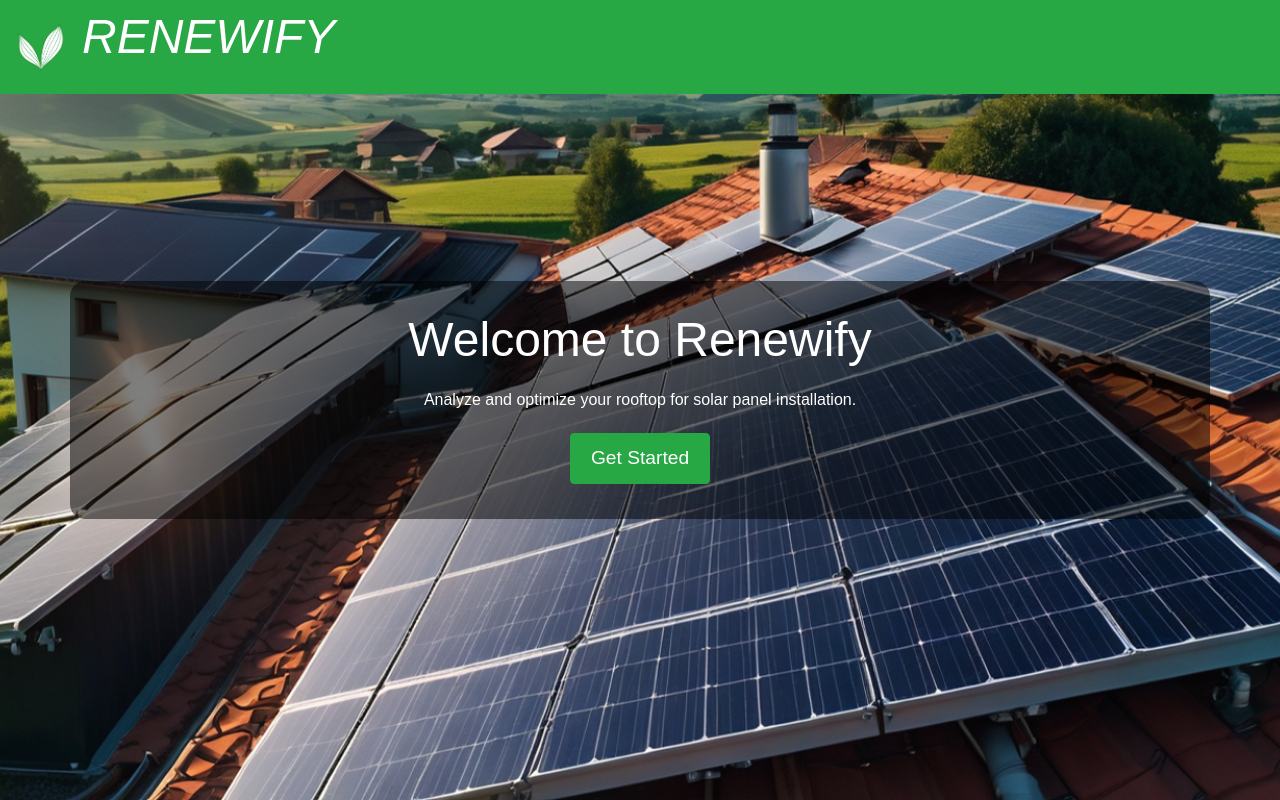
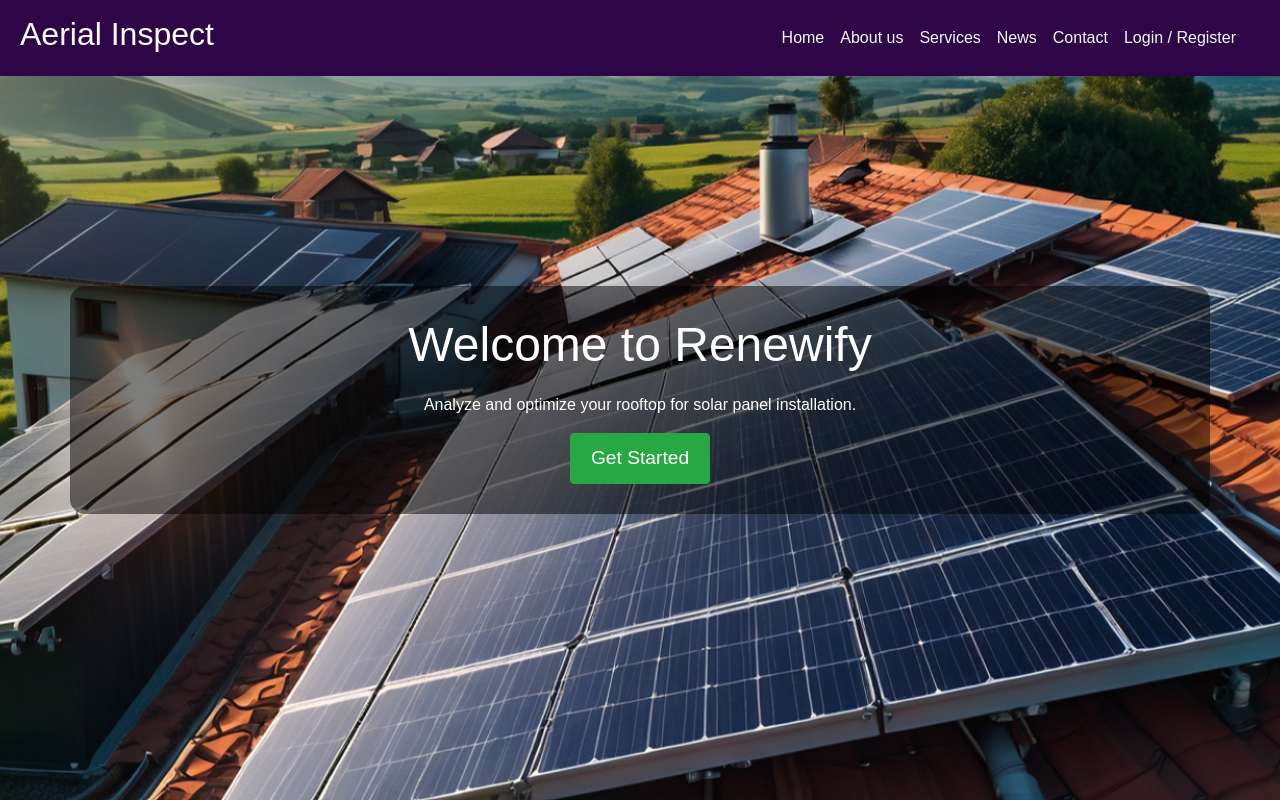
Before and after one commit to Kiruthhik/renewify_rooftop_analysis, a Flask app: page / in a window 1280 px wide. Run offline with Flask 3, Linux system fonts and the light colour scheme; some libraries are stand-ins or nearby versions.

Commit message:
aerial Inspect

```diff
--- a/templates/layout.html
+++ b/templates/layout.html
@@ -1,28 +1,94 @@
 <!DOCTYPE html>
 <html lang="en">
 <head>
-  <meta charset="UTF-8">
-  <meta name="viewport" content="width=device-width, initial-scale=1.0">
-  <title>Rooftop Analysis</title>
-  <link rel="stylesheet" href="https://maxcdn.bootstrapcdn.com/bootstrap/4.5.2/css/bootstrap.min.css">
-  <link href="static\renewify logo2.png" rel="icon">
-  <link rel="stylesheet" href="{{ url_for('static', filename='css/style.css') }}">
+    <meta charset="UTF-8">
+    <meta name="viewport" content="width=device-width, initial-scale=1.0">
+    <title>rooftop analysis</title>
+    <link href="https://cdnjs.cloudflare.com/ajax/libs/font-awesome/5.15.3/css/all.min.css" rel="stylesheet">
+    <link href="https://stackpath.bootstrapcdn.com/bootstrap/4.3.1/css/bootstrap.min.css" rel="stylesheet">
+    <style>
+        body, html {
+            height: 100%;
+            margin: 0;
+            display: flex;
+            flex-direction: column;
+        }
+
+        .header {
+            background-color: #2e0546;
+            color: white;
+            padding: 10px 20px;
+            display: flex;
+            align-items: center;
+            justify-content: space-between;
+            position: fixed;
+            width: 100%;
+            top: 0;
+            z-index: 100;
+        }
+
+        .header .navbar-nav {
+            margin-left: auto;
+        }
+
+        .content {
+            display: flex;
+            flex: 1;
+            margin-top: 60px; /* Add some top margin to avoid overlap with header */
+            overflow-y: scroll;
+        }
+
+        .left-half {
+      width: 50%;
+      background-color: #f0f0f0;
+      display: flex;
+      justify-content: center;
+      align-items: center;
+    }
+    /* Right half with 3D model */
+    .right-half {
+      width: 50%;
+      background-color: #ffffff;
+    }
+    img {
+      max-width: 100%;
+      height: auto;
+    }
+    iframe {
+      width: 100%;
+      height: 100%;
+      border: none;
+    }
+
+    body {
+    font-family: 'Arial', sans-serif;
+    background-color: #f5f5f5;
+    margin: 0;
+    padding: 10;
+}
+
+
+    </style>
 </head>
-<header>
-    <nav class="navbar navbar-expand-lg navbar-light bg-success text-white fixed-top">
-      <a class="navbar-brand" href="#"><img class="img1" width="50" height="50" src="static\leaf .png" alt=""></a>
-      <h1><i>RENEWIFY</i></h1>
-      <button class="navbar-toggler" type="button" data-toggle="collapse" data-target="#navbarNav" aria-controls="navbarNav" aria-expanded="false" aria-label="Toggle navigation">
-        <span class="navbar-toggler-icon"></span>
-      </button>
-    </nav>
-    <script src="https://ajax.googleapis.com/ajax/libs/jquery/3.5.1/jquery.min.js"></script>
-    <script src="https://cdnjs.cloudflare.com/ajax/libs/popper.js/1.16.0/umd/popper.min.js"></script>
-    <script src="https://maxcdn.bootstrapcdn.com/bootstrap/4.5.2/js/bootstrap.min.js"></script>
-</header>
+<body>
 
-<body>
+    <div class="header">
+        <div class="logo">
+            <h2>Aerial Inspect</h2>
+        </div>
+        <nav class="navbar navbar-expand">
+            <ul class="navbar-nav">
+                <li class="nav-item"><a class="nav-link text-light" href="#">Home</a></li>
+                <li class="nav-item"><a class="nav-link text-light" href="#">About us</a></li>
+                <li class="nav-item"><a class="nav-link text-light" href="#">Services</a></li>
+                <li class="nav-item"><a class="nav-link text-light" href="#">News</a></li>
+                <li class="nav-item"><a class="nav-link text-light" href="#">Contact</a></li>
+                <li class="nav-item"><a class="nav-link text-light" href="#">Login / Register</a></li>
+            </ul>
+        </nav>
+    </div>
     {% block main %}{% endblock %}
     <script src="{{ url_for('static', filename='js/main.js') }}"></script>
 </body>
+
 </html>
```
Also changed, not shown: static/cut_polygon.png.
